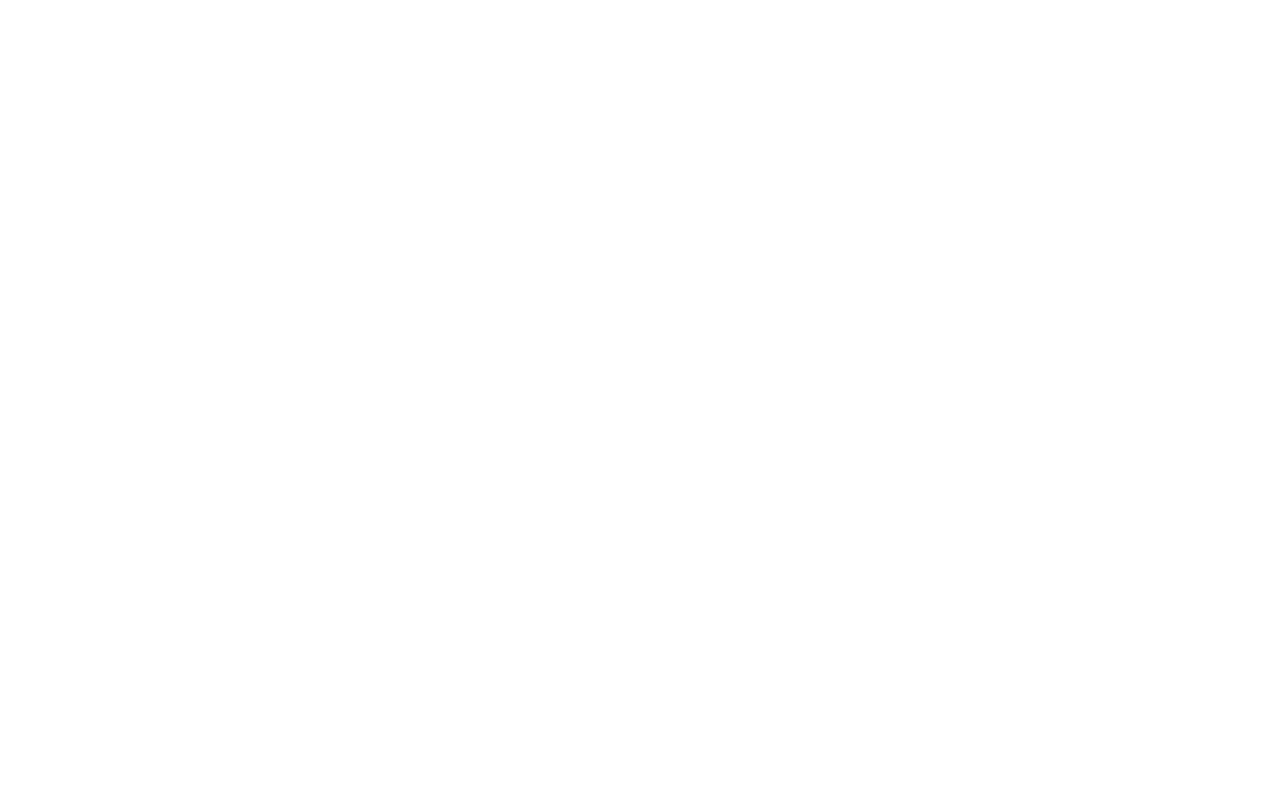
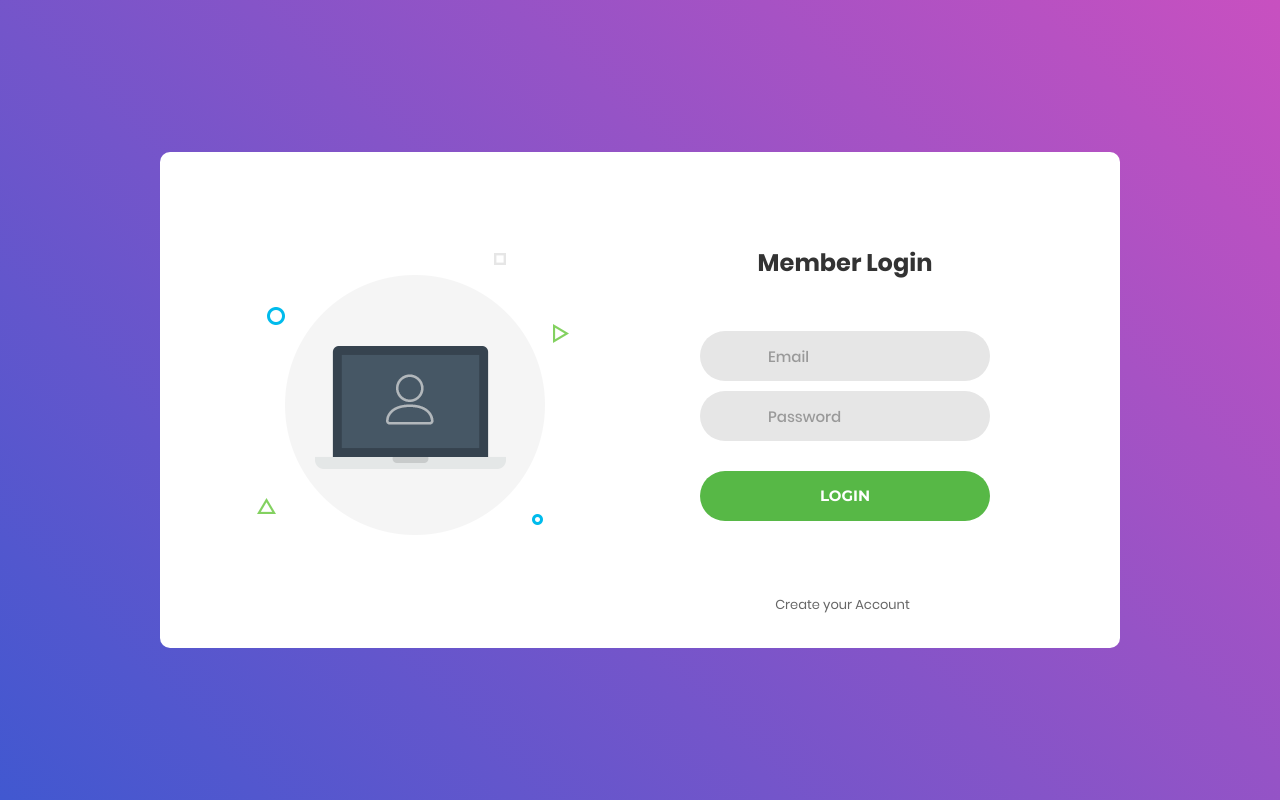
Before and after one commit to mystorymegeng/Testproject, a React (Create React App) app: page / in a window 1280 px wide. Built offline with nearby package versions, Linux system fonts and the light colour scheme.

Commit message:
edit path login
edit path login

```diff
--- a/src/App.js
+++ b/src/App.js
@@ -50,7 +50,7 @@
 
     <BrowserRouter>
       <Switch>
-        <Route exact path="/login" render={props => <Login {...props} />} />
+        <Route exact path="/" render={props => <Login {...props} />} />
         <Route exact path="/register" render={props => <Register {...props} />} />
 
       </Switch>
```
